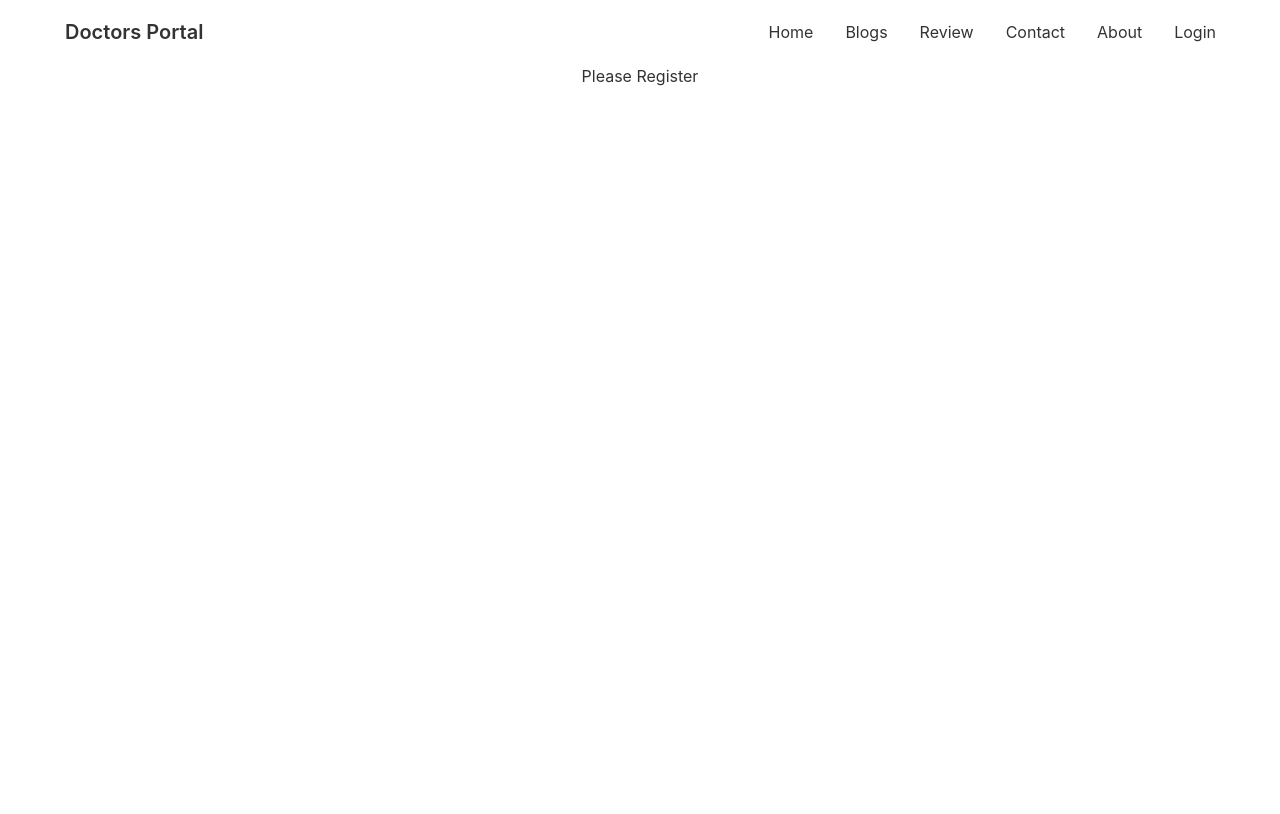
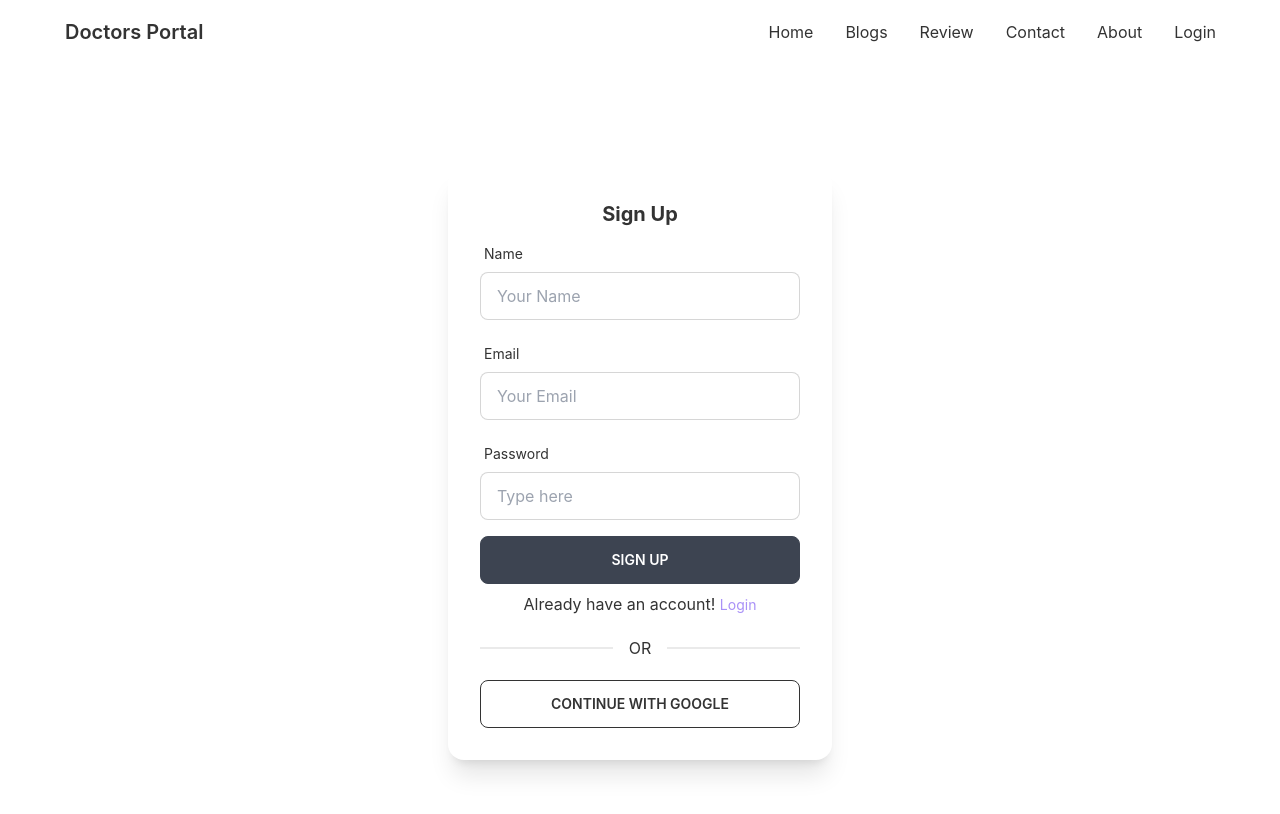
Before and after one commit to mdsayed333/textile_industrial_tools_equipment_client_as12, a React (Create React App) app: page /register in a window 1280 px wide. Shown: the top 814 px of the page. Built offline with nearby package versions, Linux system fonts and the light colour scheme; no server answers.

Commit message:
add firebase

```diff
--- a/package.json
+++ b/package.json
@@ -10,6 +10,7 @@
     "firebase": "^9.8.1",
     "react": "^18.1.0",
     "react-dom": "^18.1.0",
+    "react-firebase-hooks": "^5.0.3",
     "react-hook-form": "^7.31.2",
     "react-router-dom": "^6.3.0",
     "react-scripts": "5.0.1",
--- a/src/Pages/Login/Login.js
+++ b/src/Pages/Login/Login.js
@@ -1,106 +1,149 @@
-// import React from 'react';
+import React, { useEffect } from "react";
+import {
+  useSignInWithEmailAndPassword,
+  useSignInWithGoogle,
+} from "react-firebase-hooks/auth";
+import { useForm } from "react-hook-form";
+import { Link, useLocation, useNavigate } from "react-router-dom";
+import auth from "../../firebase.init";
+// import useToken from "../../hooks/useToken";
+import Loading from "../Shared/Loading/Loading";
 
-// const Login = () => {
+const Login = () => {
+  const [signInWithGoogle, gUser, gloading, gerror] = useSignInWithGoogle(auth);
+  const navigate = useNavigate();
+  const {
+    register,
+    formState: { errors },
+    handleSubmit,
+  } = useForm();
+  const [signInWithEmailAndPassword, user, loading, error] =
+    useSignInWithEmailAndPassword(auth);
+  const location = useLocation();
+  //   const [token] = useToken(user || gUser);
 
+  let from = location.state?.from?.pathname || "/";
 
+  useEffect(() => {
+    if (user) {
+      navigate(from, { replace: true });
+    }
+  }, [user,from, navigate]);
 
+  if (loading || gloading) {
+    return <Loading></Loading>;
+  }
 
+  let loginErrorMessage;
+  if (error || gerror) {
+    loginErrorMessage = (
+      <p className="text-red-500 pb-2">
+        {" "}
+        <small>{error?.message || gerror?.message}</small>{" "}
+      </p>
+    );
+  }
 
-//     const onSubmit = (data) => {
-//         signInWithEmailAndPassword(data.email, data.password);
-//       };
+  const onSubmit = (data) => {
+    signInWithEmailAndPassword(data.email, data.password);
+  };
 
-//       return (
-//         <div className="flex justify-center h-screen items-center">
-//           <div className="card w-96 bg-base-100 shadow-xl">
-//             <div className="card-body">
-//               <h2 className="text-xl font-bold text-center">Login </h2>
-//               <form onSubmit={handleSubmit(onSubmit)}>
-//                 <div className="form-control w-full max-w-xs">
-//                   <label className="label">
-//                     <span className="label-text">Email</span>
-//                   </label>
-//                   <input
-//                     type="email"
-//                     placeholder="Your Email"
-//                     className="input input-bordered w-full max-w-xs"
-//                     {...register("email", {
-//                       required: {
-//                         value: true,
-//                         message: "Email is Required",
-//                       },
-//                       pattern: {
-//                         value: /[a-z0-9]+@[a-z]+\.[a-z]{2,3}/,
-//                         message: "Provide a valid Email", // JS only: <p>error message</p> TS only support string
-//                       },
-//                     })}
-//                   />
-//                   <label className="label">
-//                     {errors.email?.type === "required" && (
-//                       <span className="label-text-alt text-red-500">
-//                         {errors.email.message}{" "}
-//                       </span>
-//                     )}
-//                     {errors.email?.type === "pattern" && (
-//                       <span className="label-text-alt text-red-500">
-//                         {errors.email.message}{" "}
-//                       </span>
-//                     )}
-//                   </label>
-//                 </div>
+  return (
+    <div className="flex justify-center h-screen items-center">
+      <div className="card w-96 bg-base-100 shadow-xl">
+        <div className="card-body">
+          <h2 className="text-xl font-bold text-center">Login </h2>
+          <form onSubmit={handleSubmit(onSubmit)}>
+            <div className="form-control w-full max-w-xs">
+              <label className="label">
+                <span className="label-text">Email</span>
+              </label>
+              <input
+                type="email"
+                placeholder="Your Email"
+                className="input input-bordered w-full max-w-xs"
+                {...register("email", {
+                  required: {
+                    value: true,
+                    message: "Email is Required",
+                  },
+                  pattern: {
+                    value: /[a-z0-9]+@[a-z]+\.[a-z]{2,3}/,
+                    message: "Provide a valid Email", // JS only: <p>error message</p> TS only support string
+                  },
+                })}
+              />
+              <label className="label">
+                {errors.email?.type === "required" && (
+                  <span className="label-text-alt text-red-500">
+                    {errors.email.message}{" "}
+                  </span>
+                )}
+                {errors.email?.type === "pattern" && (
+                  <span className="label-text-alt text-red-500">
+                    {errors.email.message}{" "}
+                  </span>
+                )}
+              </label>
+            </div>
 
-//                 <div className="form-control w-full max-w-xs">
-//                   <label className="label">
-//                     <span className="label-text">Password</span>
-//                   </label>
-//                   <input
-//                     type="password"
-//                     placeholder="Type here"
-//                     className="input input-bordered w-full max-w-xs"
-//                     {...register("password", {
-//                       required: {
-//                         value: true,
-//                         message: "Password is Required",
-//                       },
-//                       minLength: {
-//                         value: 6,
-//                         message: "Must be 6 character or longer", // JS only: <p>error message</p> TS only support string
-//                       },
-//                     })}
-//                   />
-//                   <label className="label">
-//                     {errors.password?.type === "required" && (
-//                       <span className="label-text-alt text-red-500">
-//                         {errors.password.message}{" "}
-//                       </span>
-//                     )}
-//                     {errors.password?.type === "minLength" && (
-//                       <span className="label-text-alt text-red-500">
-//                         {errors.password.message}{" "}
-//                       </span>
-//                     )}
-//                   </label>
-//                 </div>
-//                 {loginErrorMessage}
-//                 <input
-//                   className="btn w-full max-w-xs text-white"
-//                   type="submit"
-//                   value="LOGIN"
-//                 />
-//               </form>
-//               <p>New to Doctors Portal <Link to='/signup' className='text-primary text-sm'>Create New Account</Link></p>
+            <div className="form-control w-full max-w-xs">
+              <label className="label">
+                <span className="label-text">Password</span>
+              </label>
+              <input
+                type="password"
+                placeholder="Type here"
+                className="input input-bordered w-full max-w-xs"
+                {...register("password", {
+                  required: {
+                    value: true,
+                    message: "Password is Required",
+                  },
+                  minLength: {
+                    value: 6,
+                    message: "Must be 6 character or longer", // JS only: <p>error message</p> TS only support string
+                  },
+                })}
+              />
+              <label className="label">
+                {errors.password?.type === "required" && (
+                  <span className="label-text-alt text-red-500">
+                    {errors.password.message}{" "}
+                  </span>
+                )}
+                {errors.password?.type === "minLength" && (
+                  <span className="label-text-alt text-red-500">
+                    {errors.password.message}{" "}
+                  </span>
+                )}
+              </label>
+            </div>
+            {loginErrorMessage}
+            <input
+              className="btn w-full max-w-xs text-white"
+              type="submit"
+              value="LOGIN"
+            />
+          </form>
+          <p>
+            New in this Website{" "}
+            <Link to="/register" className="text-primary text-sm">
+              Create New Account
+            </Link>
+          </p>
 
-//               <div className="divider">OR</div>
-//               <button
-//                 onClick={() => signInWithGoogle()}
-//                 className="btn btn-outline"
-//               >
-//                 Continue with Google
-//               </button>
-//             </div>
-//           </div>
-//         </div>
-//       );
-// };
+          <div className="divider">OR</div>
+          <button
+            onClick={() => signInWithGoogle()}
+            className="btn btn-outline"
+          >
+            Continue with Google
+          </button>
+        </div>
+      </div>
+    </div>
+  );
+};
 
-// export default Login;
+export default Login;
--- a/src/Pages/Login/Register.js
+++ b/src/Pages/Login/Register.js
@@ -1,11 +1,176 @@
-import React from 'react';
+import React, { useEffect, useState } from "react";
+import {
+  useCreateUserWithEmailAndPassword,
+  useSignInWithGoogle,
+  useUpdateProfile,
+} from "react-firebase-hooks/auth";
+import { useForm } from "react-hook-form";
+import { Link, useLocation, useNavigate } from "react-router-dom";
+import auth from "../../firebase.init";
+import Loading from "../Shared/Loading/Loading";
+// import useToken from "../../hooks/useToken";
 
 const Register = () => {
-    return (
-        <div>
-            <h2>Please Register</h2>
+  const [signInWithGoogle, guser, gloading, gerror] = useSignInWithGoogle(auth);
+  const navigate = useNavigate();
+  const {
+    register,
+    formState: { errors },
+    handleSubmit,
+  } = useForm();
+  const [createUserWithEmailAndPassword, user, loading, error] =
+    useCreateUserWithEmailAndPassword(auth);
+  const [updateProfile, updating, updateError] = useUpdateProfile(auth);
+  // const [token] = useToken(user || guser);
+  const location = useLocation();
+  let from = location.state?.from?.pathname || "/";
+
+  useEffect(() => {
+    if (user) {
+      navigate(from, { replace: true });
+    }
+  }, [user, from, navigate]);
+
+  if (loading || gloading || updating) {
+    return <Loading></Loading>;
+  }
+
+  let loginErrorMessage;
+  if (error || gerror || updateError) {
+    loginErrorMessage = (
+      <p className="text-red-500 pb-2">
+        {" "}
+        <small>
+          {error?.message || gerror?.message} || {updateError.message}{" "}
+        </small>{" "}
+      </p>
+    );
+  }
+
+  const onSubmit = async (data) => {
+    await createUserWithEmailAndPassword(data.email, data.password);
+    await updateProfile({ displayName: data.name });
+  };
+
+  return (
+    <div className="flex justify-center h-screen items-center">
+      <div className="card w-96 bg-base-100 shadow-xl">
+        <div className="card-body">
+          <h2 className="text-xl font-bold text-center">Sign Up </h2>
+          <form onSubmit={handleSubmit(onSubmit)}>
+            <div className="form-control w-full max-w-xs">
+              <label className="label">
+                <span className="label-text">Name</span>
+              </label>
+              <input
+                type="text"
+                placeholder="Your Name"
+                className="input input-bordered w-full max-w-xs"
+                {...register("name", {
+                  required: {
+                    value: true,
+                    message: "Name is Required",
+                  },
+                })}
+              />
+              <label className="label">
+                {errors.name?.type === "required" && (
+                  <span className="label-text-alt text-red-500">
+                    {errors.name.message}{" "}
+                  </span>
+                )}
+              </label>
+            </div>
+            <div className="form-control w-full max-w-xs">
+              <label className="label">
+                <span className="label-text">Email</span>
+              </label>
+              <input
+                type="email"
+                placeholder="Your Email"
+                className="input input-bordered w-full max-w-xs"
+                {...register("email", {
+                  required: {
+                    value: true,
+                    message: "Email is Required",
+                  },
+                  pattern: {
+                    value: /[a-z0-9]+@[a-z]+\.[a-z]{2,3}/,
+                    message: "Provide a valid Email", // JS only: <p>error message</p> TS only support string
+                  },
+                })}
+              />
+              <label className="label">
+                {errors.email?.type === "required" && (
+                  <span className="label-text-alt text-red-500">
+                    {errors.email.message}{" "}
+                  </span>
+                )}
+                {errors.email?.type === "pattern" && (
+                  <span className="label-text-alt text-red-500">
+                    {errors.email.message}{" "}
+                  </span>
+                )}
+              </label>
+            </div>
+
+            <div className="form-control w-full max-w-xs">
+              <label className="label">
+                <span className="label-text">Password</span>
+              </label>
+              <input
+                type="password"
+                placeholder="Type here"
+                className="input input-bordered w-full max-w-xs"
+                {...register("password", {
+                  required: {
+                    value: true,
+                    message: "Password is Required",
+                  },
+                  minLength: {
+                    value: 6,
+                    message: "Must be 6 character or longer", // JS only: <p>error message</p> TS only support string
+                  },
+                })}
+              />
+              <label className="label">
+                {errors.password?.type === "required" && (
+                  <span className="label-text-alt text-red-500">
+                    {errors.password.message}{" "}
+                  </span>
+                )}
+                {errors.password?.type === "minLength" && (
+                  <span className="label-text-alt text-red-500">
+                    {errors.password.message}{" "}
+                  </span>
+                )}
+              </label>
+            </div>
+            {loginErrorMessage}
+            <input
+              className="btn w-full max-w-xs text-white"
+              type="submit"
+              value="SIGN UP"
+            />
+          </form>
+          <p>
+            Already have an account!{" "}
+            <Link to="/login" className="text-primary text-sm">
+              Login
+            </Link>
+          </p>
+
+          <div className="divider">OR</div>
+          <button
+            onClick={() => signInWithGoogle()}
+            className="btn btn-outline"
+          >
+            Continue with Google
+          </button>
         </div>
-    );
+      </div>
+    </div>
+  );
 };
 
 export default Register;
--- /dev/null
+++ b/src/Pages/Shared/Loading/Loading.js
@@ -0,0 +1,14 @@
+import React from 'react';
+
+const Loading = () => {
+    return (
+        <div className='h-screen flex justify-center items-center'>
+            {/* <button className="btn loading text-center">loading</button> */}
+            <div className="flex items-center justify-center ">
+                <div className="w-40 h-40 border-t-4 border-b-4 border-green-900 rounded-full animate-spin"></div>
+            </div>
+        </div>
+    );
+};
+
+export default Loading;
```
Also changed, not shown: src/Pages/Shared/HeaderNav/HeaderNav.js (+14 -7 lines), src/firebase.init.js (+21 -0 lines), 1 other file (tests, documents, lock files or other folders).
